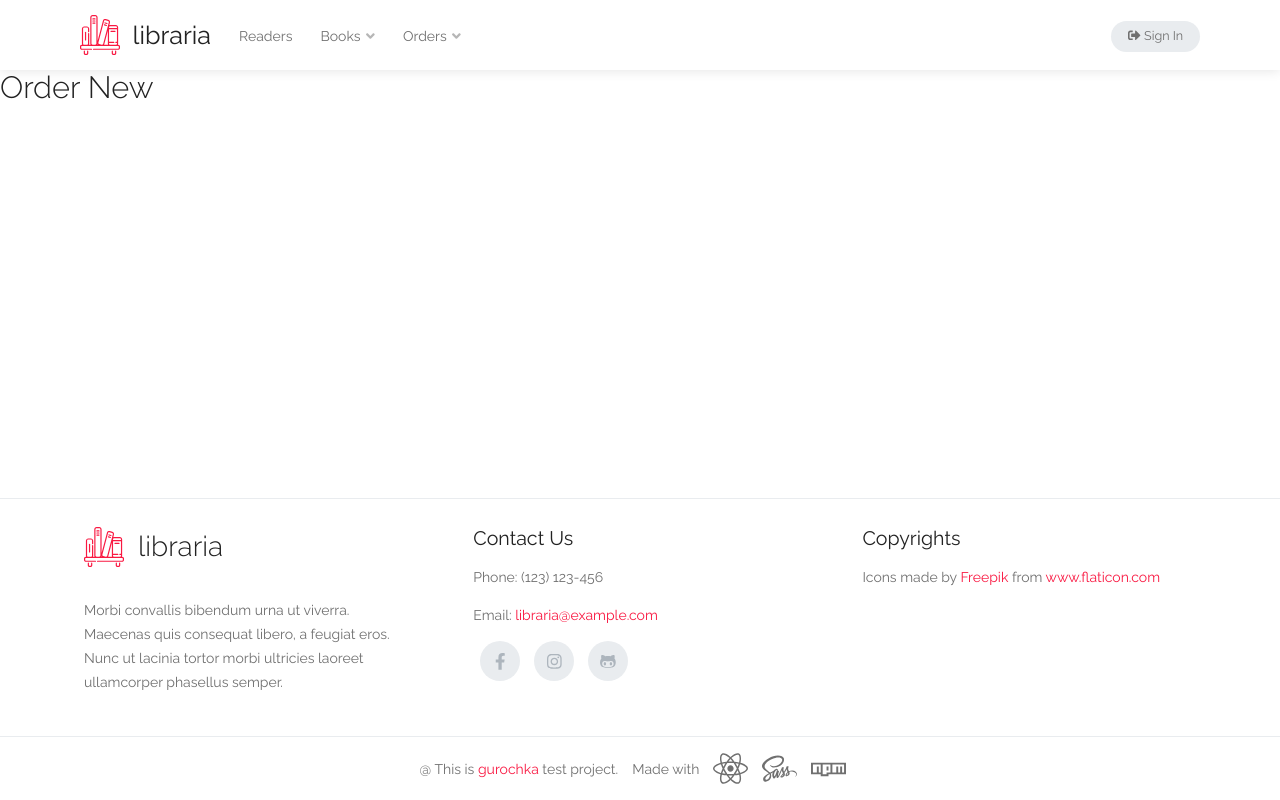
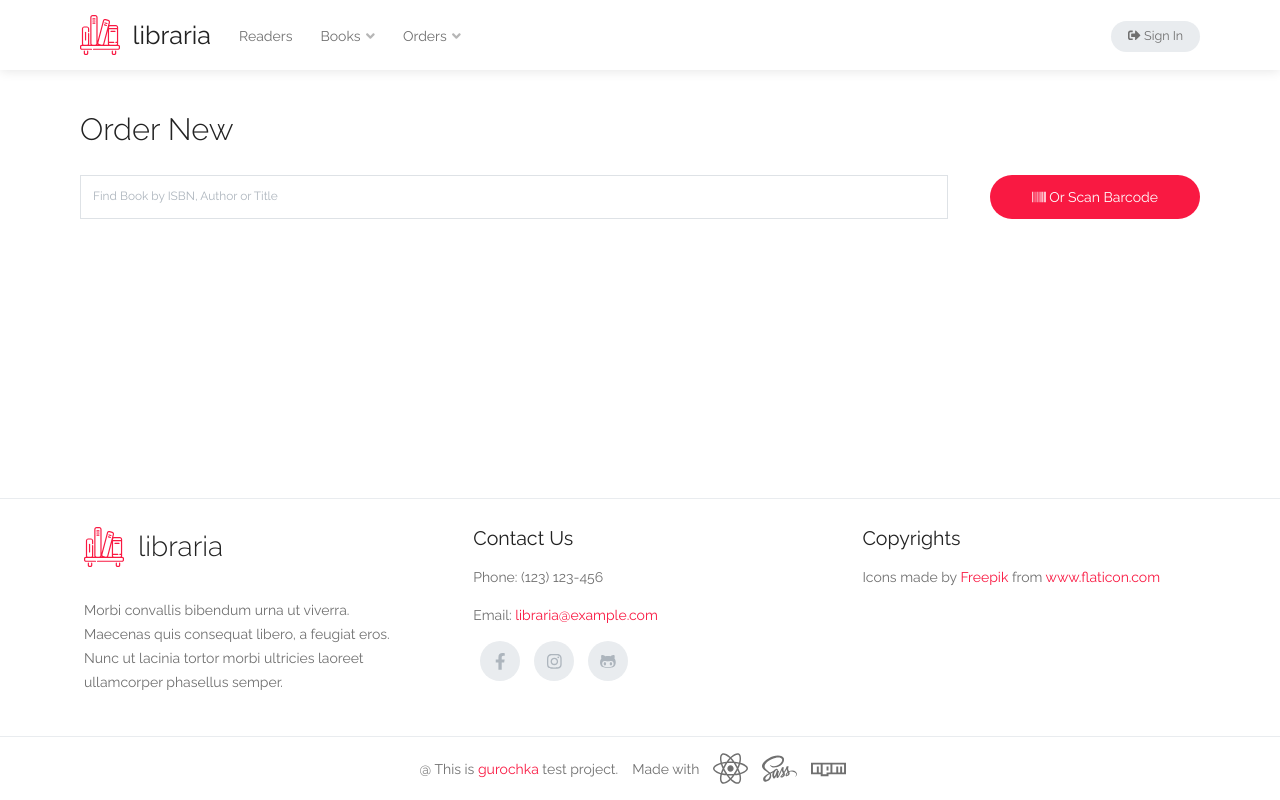
Before and after one commit to Gurochka/Library, a React app: page /order/new in a window 1280 px wide. Built offline with nearby package versions, Linux system fonts and the light colour scheme.

Commit message:
add search box to OrderNew.jsx component

```diff
--- a/src/app/App.js
+++ b/src/app/App.js
@@ -11,9 +11,9 @@ import BookNew from './librarian/BookNew.jsx';
 import Book from './librarian/Book.jsx';
 import OrderNew from './librarian/OrderNew.jsx';
 
-import { faAngleDown, faEllipsisH, faPlaceOfWorship, faSignOutAlt, faCheckSquare as fasCheckSquare } from '@fortawesome/free-solid-svg-icons';
+import { faAngleDown, faEllipsisH, faPlaceOfWorship, faSignOutAlt, faCheckSquare as fasCheckSquare, faBarcode } from '@fortawesome/free-solid-svg-icons';
 import { faHeart, faSquare, faCheckSquare } from '@fortawesome/free-regular-svg-icons';
-library.add(faAngleDown, faEllipsisH, faPlaceOfWorship, faSignOutAlt, faHeart, faSquare, faCheckSquare, fasCheckSquare);
+library.add(faAngleDown, faEllipsisH, faPlaceOfWorship, faSignOutAlt, faHeart, faSquare, faCheckSquare, fasCheckSquare, faBarcode);
 
 // icons for categories
 import { faBabyCarriage, faGraduationCap, faGlassCheers, faDragon, faUserSecret } from '@fortawesome/free-solid-svg-icons';
--- a/src/app/librarian/OrderNew.jsx
+++ b/src/app/librarian/OrderNew.jsx
@@ -1,5 +1,5 @@
 import React from 'react';
-
+import { FontAwesomeIcon } from '@fortawesome/react-fontawesome';
 
 export default class OrderNew extends React.Component {
   constructor(props){
@@ -15,8 +15,12 @@ export default class OrderNew extends React.Component {
 
   render(){
     return  (
-      <div className="page-order-new">
+      <div className="page-order-new container my-5">
         <h1>Order New</h1>
+        <div className="flex">
+          <input type="text" className="form-control flex-grow-1 mb-0 mr-5 py-3" placeholder="Find Book by ISBN, Author or Title"/>
+          <button className="btn btn-primary btn-xl px-5"><FontAwesomeIcon icon="barcode"/> Or Scan Barcode</button>
+        </div>
       </div>
     )
   }
--- a/src/scss/layout.scss
+++ b/src/scss/layout.scss
@@ -21,6 +21,7 @@
 
 @import "pages/books-search";
 @import "pages/landing";
+@import "pages/order-new";
 @import "pages/readers";
 
 *, *:before, *:after {
--- /dev/null
+++ b/src/scss/pages/_order-new.scss
@@ -0,0 +1,5 @@
+.page-order-new{
+  input{
+    width: auto;
+  }
+}
```
Also changed, not shown: server/db.json.
